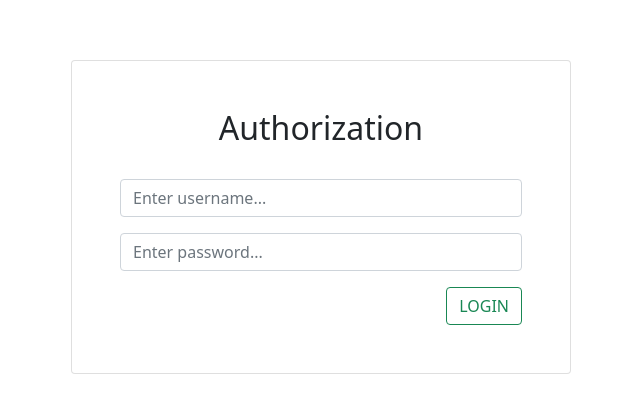
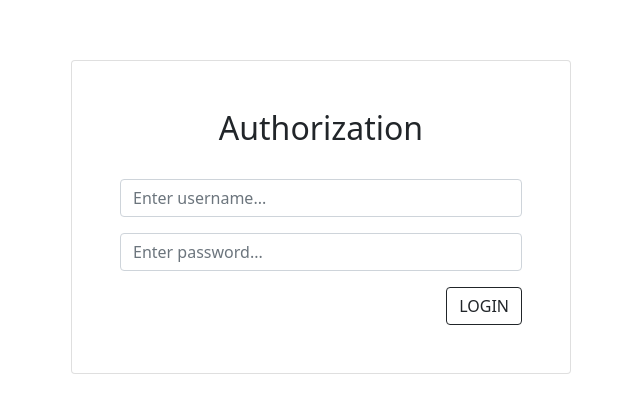
Before and after one commit to danmar66/Graduation-project, a React (Create React App) app in the folder frontend/: page /auth in a window 1280 px wide. Shown: the part 156-568 px from the top of the page, without its empty margins (319-959 px from the left). Built offline with nearby package versions, Linux system fonts and the light colour scheme.

Commit message:
Add states, redirection, axios request

```diff
--- a/frontend/src/pages/Auth.tsx
+++ b/frontend/src/pages/Auth.tsx
@@ -1,20 +1,78 @@
-import React from "react";
+import React, {useState} from "react";
 import {Button, Card, Container, Form} from "react-bootstrap";
+import {useNavigate} from "react-router-dom";
+import axios from "axios";
 
 function Auth() {
+    const [username, setUsername] = useState('')
+    const [password, setPassword] = useState('')
+    const [error, setError] = useState({message: ''})
+    const navigate = useNavigate()
+
     return (
         <Container
             className="d-flex justify-content-center align-items-center"
             style={{height: window.innerHeight - 54}}
         >
             <Card style={{width: 500}} className="p-5">
-                <h2 className="m-auto">Authorization</h2>
-
-                <Form className="d-flex flex-column mt-3">
-                    <Form.Control placeholder="Enter username..." className="mt-3"/>
-                    <Form.Control placeholder="Enter password..." className="mt-3"/>
+                <h2 className="m-auto">
+                    Authorization
+                </h2>
+                <Form
+                    className="d-flex flex-column mt-3"
+                    onSubmit={event => {
+                        event.preventDefault()
+                        axios.post(
+                            'http://localhost:5000/api/admin/login',
+                            {username, password}
+                        )
+                            .then(res => {
+                                // console.log(res.data.token)
+                                console.log(res)
+                                // window.localStorage.setItem('authToken', res.data.token)
+                                setPassword('')
+                                setUsername('')
+                                navigate('/admin')
+                            })
+                            .catch((error) => {
+                                if (error.response) {
+                                    console.log(error.response.data); // => the response payload
+                                    setError(error.response.data)
+                                    setPassword('')
+                                    setUsername('')
+                                }
+                            })
+                    }}
+                >
+                    <Form.Control
+                        placeholder="Enter username..."
+                        value={username}
+                        className="mt-3"
+                        onChange={event => setUsername(event.target.value)}
+                    />
+                    <Form.Control
+                        placeholder="Enter password..."
+                        value={password}
+                        className="mt-3"
+                        type={'password'}
+                        onChange={event => setPassword(event.target.value)}
+                    />
                     <Button
-                        className="mt-3 align-self-end" variant={"outline-success"}>LOGIN</Button>
+                        className="mt-3 align-self-end"
+                        variant={"outline-dark"}
+                        type="submit"
+                    >
+                        LOGIN
+                    </Button>
+                    {error.message !== ''
+                        ? <div
+                            className='mt-3 mb-0'
+                            style={{color: 'red', fontWeight: '500'}}
+                        >
+                            Error: {error.message}
+                        </div>
+                        : null
+                    }
                 </Form>
             </Card>
         </Container>
```
